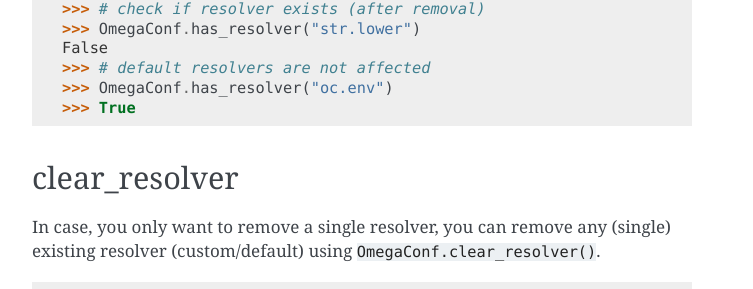
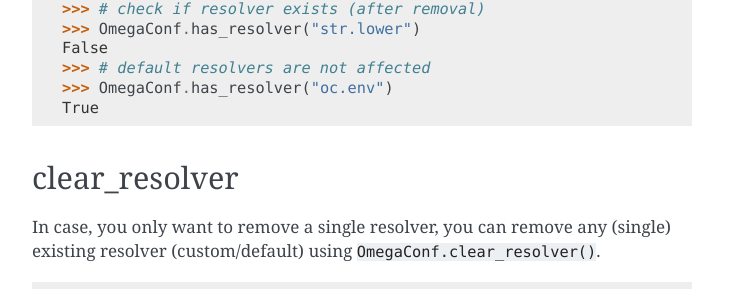
Before and after one commit to omry/omegaconf, a Sphinx documentation site: the page built from docs/source/custom_resolvers.rst, in a window 1280 px wide and 900 px high, scrolled down 7855 px. Shown: the part 195-484 px from the top of the window, without its empty margins (388-1141 px from the left). Built offline with Sphinx 7.4.7, drawn with Linux system fonts in a browser that asks for light colours.

```diff
--- a/docs/source/custom_resolvers.rst
+++ b/docs/source/custom_resolvers.rst
@@ -429,7 +429,7 @@ custom resolvers.
     False
     >>> # default resolvers are not affected
     >>> OmegaConf.has_resolver("oc.env")
-    >>> True
+    True
 
 .. _clear_resolver:
 
```
